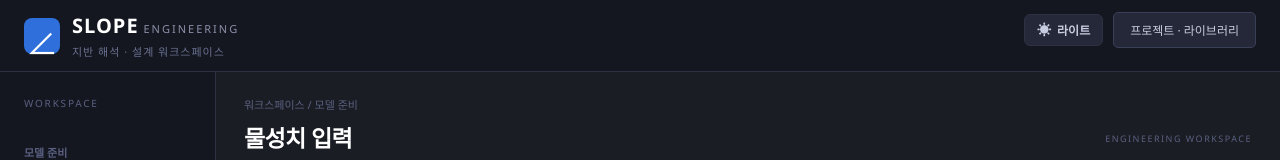
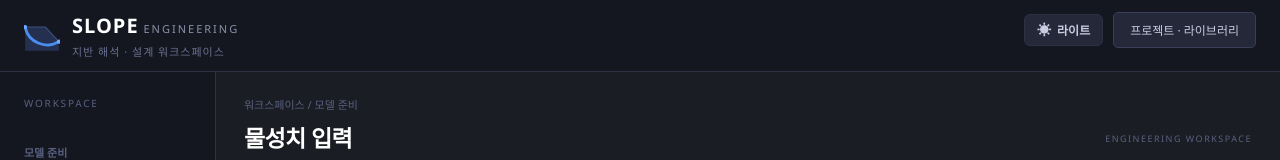
Before and after one commit to mingyuuujo/slope, a website with bundled scripts: page index.html in a window 1280 px wide. Shown: the top 160 px of the page. Built offline with nearby package versions, Linux system fonts and the light colour scheme; a web font is replaced by a local one.

Commit message:
fix: use favicon asset for header brand icon

```diff
--- a/index.html
+++ b/index.html
@@ -24,7 +24,7 @@
 </head>
 <body>
   <header class="app-header">
-    <div class="brand"><span class="brand-mark" aria-hidden="true">∠</span><div><h1>SLOPE<span> ENGINEERING</span></h1><p class="sub">지반 해석 · 설계 워크스페이스</p></div></div>
+    <div class="brand"><img class="brand-mark" src="favicon.svg" alt="" width="36" height="36" /><div><h1>SLOPE<span> ENGINEERING</span></h1><p class="sub">지반 해석 · 설계 워크스페이스</p></div></div>
     <div class="header-actions">
       <button type="button" class="theme-toggle" id="theme-toggle" aria-label="테마 전환" title="라이트/다크 모드 전환">
         <span class="theme-toggle-icon theme-icon-light" aria-hidden="true">☀</span>
--- a/workspace.css
+++ b/workspace.css
@@ -38,7 +38,7 @@ button:focus-visible, input:focus-visible, select:focus-visible, textarea:focus-
 * { scrollbar-width: thin; scrollbar-color: var(--border) transparent; }
 .app-header { height: 72px; padding: 0 24px; align-items: center; }
 .brand { display: flex; align-items: center; gap: 12px; }
-.brand-mark { display: grid; place-items: center; width: 36px; height: 36px; border-radius: 8px; background: var(--accent); color: white; font-size: 32px; }
+.brand-mark { display: block; width: 36px; height: 36px; flex-shrink: 0; object-fit: contain; }
 .app-header h1 { font-size: 19px; letter-spacing: 1px; }
 .app-header h1 span { font-size: 11px; font-weight: 500; color: var(--muted); letter-spacing: 2px; }
 .app-header .sub { letter-spacing: .2px; color: var(--muted); }
```
